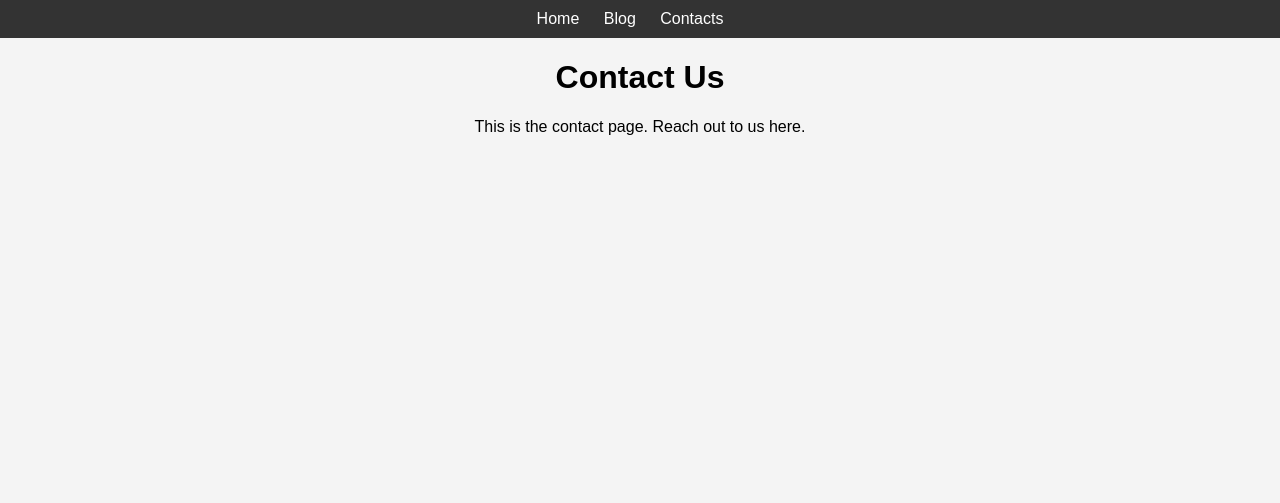
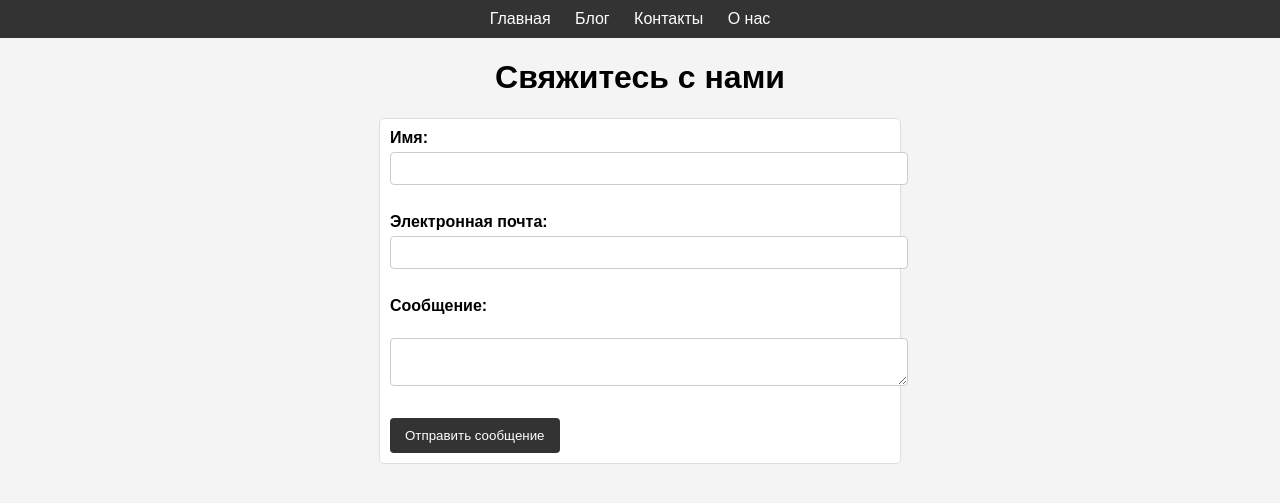
Before and after one commit to ReaGemt/VD04-Flask, a Flask app: page /contacts in a window 1280 px wide. Shown: the top 503 px of the page. Run offline with Flask 3, Linux system fonts and the light colour scheme.

Commit message:
add html

```diff
--- a/app.py
+++ b/app.py
@@ -1,21 +1,33 @@
-from flask import Flask, render_template
+from flask import Flask, render_template, request, flash, redirect, url_for
 from datetime import datetime
 
 app = Flask(__name__)
+app.secret_key = 'supersecretkey'  # Необходим для использования flash-сообщений
 
+# Главная страница, отображающая текущие дату и время
 @app.route('/')
 def home():
     current_time = datetime.now().strftime('%Y-%m-%d %H:%M:%S')
     return render_template('index.html', current_time=current_time)
 
+# Страница блога
 @app.route('/blog')
 def blog():
     return render_template('blog.html')
 
-@app.route('/contacts')
+# Страница контактов с формой обратной связи
+@app.route('/contacts', methods=['GET', 'POST'])
 def contacts():
+    if request.method == 'POST':
+        name = request.form['name']
+        email = request.form['email']
+        message = request.form['message']
+        # Обработка данных формы (например, отправка по email или сохранение в базу данных)
+        flash(f'Спасибо за ваше сообщение, {name}!', 'success')
+        return redirect(url_for('contacts'))
     return render_template('contacts.html')
 
+# Страница "О нас"
 @app.route('/about')
 def about():
     return render_template('about.html')
--- a/static/css/style.css
+++ b/static/css/style.css
@@ -35,3 +35,46 @@ nav ul li a:hover {
 h1, h2, p {
     text-align: center;
 }
+
+form {
+    max-width: 500px;
+    margin: 20px auto;
+    padding: 10px;
+    background-color: #fff;
+    border: 1px solid #ddd;
+    border-radius: 5px;
+}
+
+form label {
+    display: block;
+    margin-bottom: 5px;
+    font-weight: bold;
+}
+
+form input[type="text"],
+form input[type="email"],
+form textarea {
+    width: 100%;
+    padding: 8px;
+    margin-bottom: 10px;
+    border: 1px solid #ccc;
+    border-radius: 4px;
+}
+
+form button {
+    padding: 10px 15px;
+    background-color: #333;
+    color: #fff;
+    border: none;
+    border-radius: 4px;
+    cursor: pointer;
+}
+
+form button:hover {
+    background-color: #555;
+}
+
+.success {
+    color: green;
+    text-align: center;
+}
--- a/templates/contacts.html
+++ b/templates/contacts.html
@@ -1,22 +1,40 @@
 <!DOCTYPE html>
-<html lang="en">
+<html lang="ru">
 <head>
     <meta charset="UTF-8">
     <meta name="viewport" content="width=device-width, initial-scale=1.0">
-    <title>Contacts Page</title>
+    <title>Контакты</title>
     <link rel="stylesheet" href="{{ url_for('static', filename='css/style.css') }}">
 </head>
 <body>
     <header>
         <nav>
             <ul>
-                <li><a href="/">Home</a></li>
-                <li><a href="/blog">Blog</a></li>
-                <li><a href="/contacts">Contacts</a></li>
+                <li><a href="/">Главная</a></li>
+                <li><a href="/blog">Блог</a></li>
+                <li><a href="/contacts">Контакты</a></li>
+                <li><a href="/about">О нас</a></li>
             </ul>
         </nav>
     </header>
-    <h1>Contact Us</h1>
-    <p>This is the contact page. Reach out to us here.</p>
+    <h1>Свяжитесь с нами</h1>
+
+    {% with messages = get_flashed_messages(with_categories=true) %}
+        {% if messages %}
+            {% for category, message in messages %}
+                <div class="{{ category }}">{{ message }}</div>
+            {% endfor %}
+        {% endif %}
+    {% endwith %}
+
+    <form action="/contacts" method="post">
+        <label for="name">Имя:</label>
+        <input type="text" id="name" name="name" required><br><br>
+        <label for="email">Электронная почта:</label>
+        <input type="email" id="email" name="email" required><br><br>
+        <label for="message">Сообщение:</label><br>
+        <textarea id="message" name="message" required></textarea><br><br>
+        <button type="submit">Отправить сообщение</button>
+    </form>
 </body>
 </html>
```
Also changed, not shown: templates/about.html (+8 -8 lines), templates/blog.html (+8 -7 lines), templates/index.html (+9 -8 lines).
